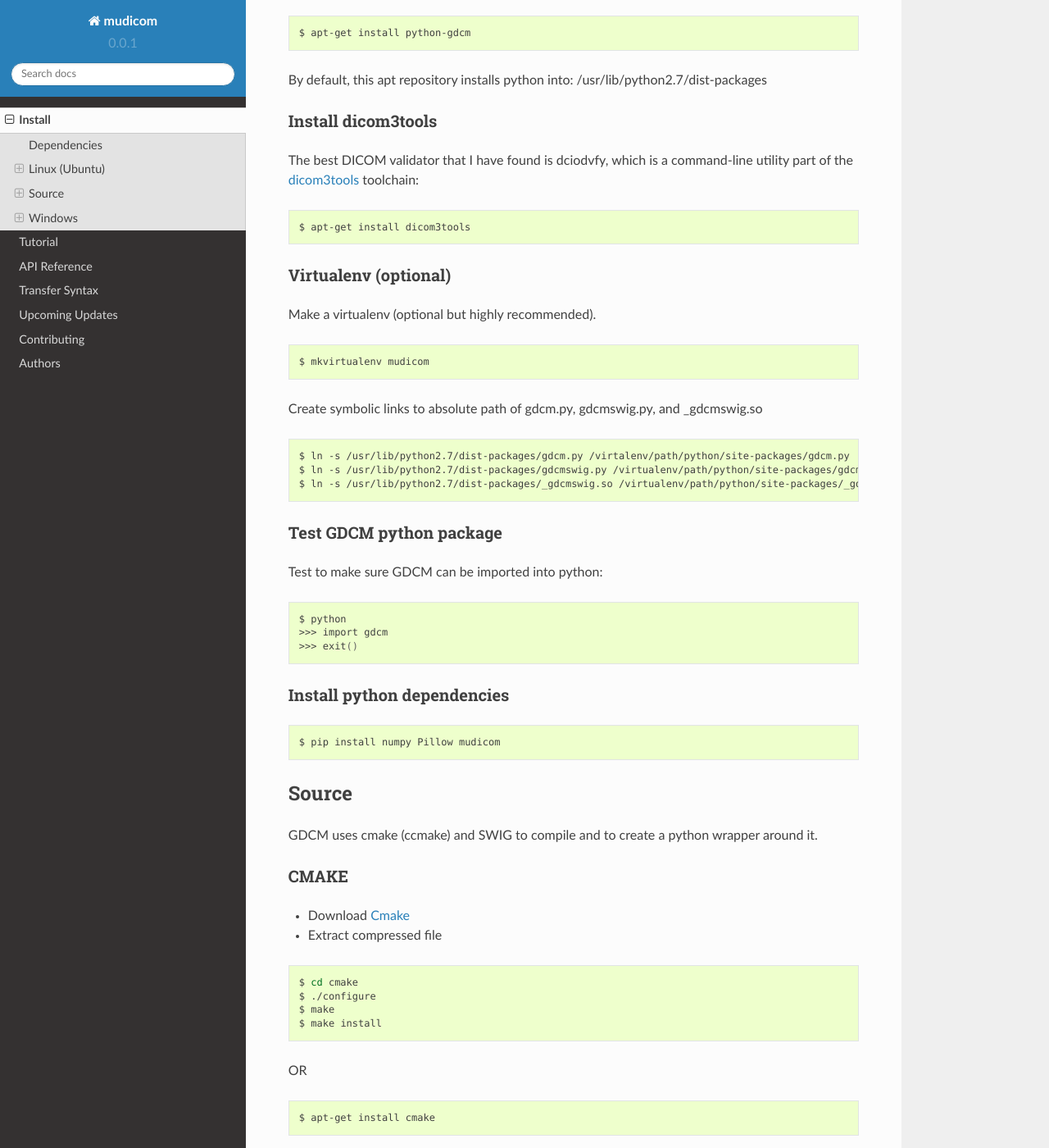
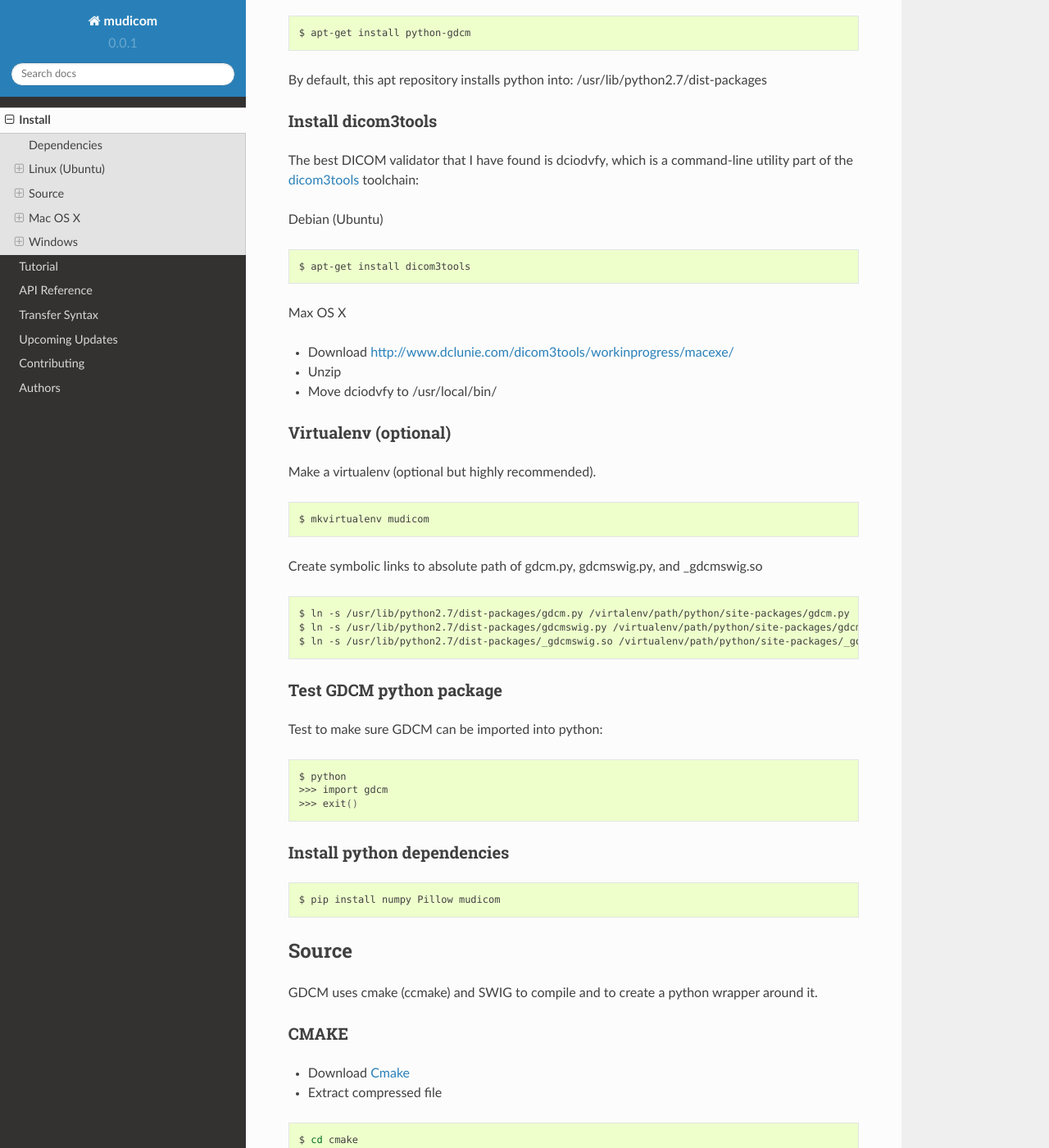
Before and after one commit to neurosnap/mudicom, a Sphinx documentation site: the page built from docs/install.rst, in a window 1280 px wide and 1400 px high, scrolled down 759 px. Shown: the whole window at 82% size. Built offline with Sphinx 7.4.7 and the Read the Docs theme 2.0.0, drawn with Linux system fonts in a browser that asks for light colours; some of the changed text lies outside the part shown.

Commit message:
updated readme

```diff
--- a/README.rst
+++ b/README.rst
@@ -4,7 +4,8 @@ mudicom
 
 A python package that validates, reads, and extracts images from a DICOM file.
 
-This python package requires GDCM with the python wrapper
+This python package requires GDCM with the python wrapper for reading the
+dicom file and dicom3tools for dicom validation.
 
 Quick How To
 ------------
@@ -29,7 +30,8 @@ Quick How To
 Documentation
 -------------
 
-Full documentation is available at https://github.com/neurosnap/mudicom
+Full documentation is available at
+https://github.com/neurosnap/mudicom/tree/master/docs
 
 Requirements
 ------------
--- a/docs/install.rst
+++ b/docs/install.rst
@@ -48,9 +48,18 @@ toolchain:
 
 .. _dicom3tools: http://www.dclunie.com/dicom3tools/dciodvfy.html
 
+Debian (Ubuntu)
+
 .. code:: bash
 
 	$ apt-get install dicom3tools
+
+Max OS X
+
+* Download http://www.dclunie.com/dicom3tools/workinprogress/macexe/
+* Unzip
+* Move dciodvfy to /usr/local/bin/
+
 
 Virtualenv (optional)
 ~~~~~~~~~~~~~~~~~~~~~
@@ -108,11 +117,17 @@ CMAKE
 	$ make
 	$ make install
 
-OR
+Debian (Ubuntu)
 
 .. code:: bash
 
 	$ apt-get install cmake
+
+Max OS X
+
+.. code:: bash
+
+	$ brew install cmake
 
 SWIG
 ~~~~
@@ -140,12 +155,17 @@ SWIG
 	$ make
 	$ make install
 
-OR
+Debian (Ubuntu)
 
 .. code:: bash
 
 	$ sudo apt-get install swig3.0
 
+Max OS X
+
+.. code:: bash
+
+	$ brew install cmake
 
 GDCM
 ~~~~
@@ -189,6 +209,19 @@ If using CCMAKE then do the following:
 	$ make
 	$ sudo make install
 
+Mac OS X
+--------
+
+GDCM
+~~~~
+
+The process is essentially the same as building from source.
+Make sure you can build c++ applications
+
+.. code:: bash
+
+	$ brew install llvm --with-clang -stdlib=libc++
+
 Windows
 -------
 
```
